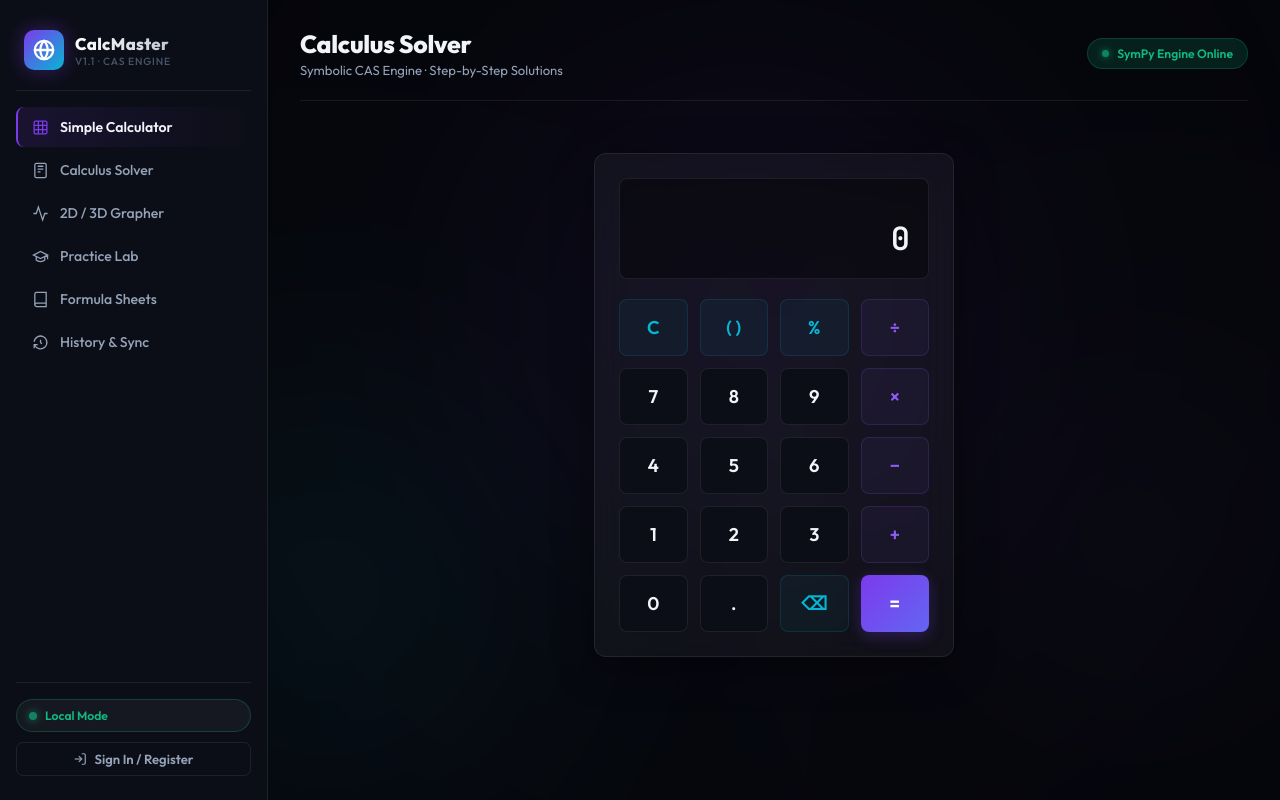
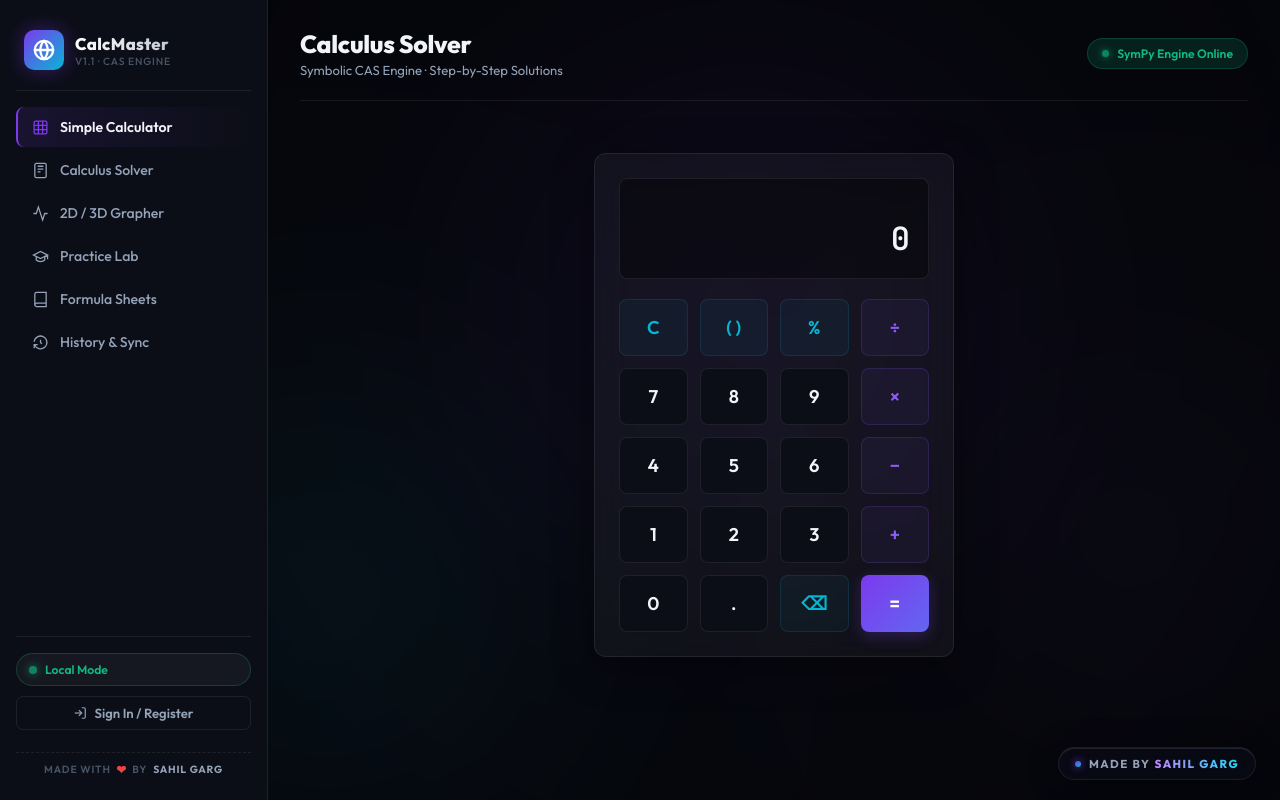
Before and after one commit to cutu28/calculator, a Flask app: page / in a window 1280 px wide. Run offline with Flask 3, Linux system fonts and the light colour scheme; some libraries are stand-ins or nearby versions.

Commit message:
Add premium developer watermarks for Sahil Garg

```diff
--- a/static/css/styles.css
+++ b/static/css/styles.css
@@ -1101,3 +1101,99 @@ input, select, textarea { font-family: inherit; }
 
 /* ── Shared helpers ──────────────────────────────────────────────── */
 .hidden { display: none !important; }
+
+/* ── Developer Watermark ─────────────────────────────────────────── */
+.floating-watermark {
+  position: fixed;
+  bottom: 20px;
+  right: 24px;
+  z-index: 9999;
+  background: rgba(11, 13, 23, 0.6);
+  backdrop-filter: blur(12px) saturate(180%);
+  -webkit-backdrop-filter: blur(12px) saturate(180%);
+  border: 1px solid rgba(255, 255, 255, 0.08);
+  padding: 8px 16px;
+  border-radius: 30px;
+  display: flex;
+  align-items: center;
+  gap: 8px;
+  box-shadow: 0 4px 30px rgba(0, 0, 0, 0.4), inset 0 1px 0 rgba(255, 255, 255, 0.1);
+  transition: all 0.3s cubic-bezier(0.4, 0, 0.2, 1);
+  user-select: none;
+}
+
+.floating-watermark:hover {
+  transform: translateY(-2px) scale(1.02);
+  border-color: rgba(124, 58, 237, 0.4);
+  box-shadow: 0 8px 32px rgba(124, 58, 237, 0.25), inset 0 1px 0 rgba(255, 255, 255, 0.1);
+}
+
+.watermark-dot {
+  width: 6px;
+  height: 6px;
+  background: linear-gradient(135deg, var(--purple) 0%, var(--cyan) 100%);
+  border-radius: 50%;
+  box-shadow: 0 0 8px var(--purple);
+}
+
+.watermark-content {
+  font-size: 0.72rem;
+  font-weight: 700;
+  letter-spacing: 1.5px;
+  text-transform: uppercase;
+  color: var(--text-2);
+  display: inline-flex;
+  align-items: center;
+  gap: 4px;
+}
+
+.watermark-name {
+  background: linear-gradient(90deg, #c084fc 0%, #22d3ee 100%);
+  -webkit-background-clip: text;
+  -webkit-text-fill-color: transparent;
+  background-clip: text;
+  font-weight: 800;
+}
+
+/* Sidebar Watermark */
+.sidebar-watermark {
+  margin-top: 12px;
+  padding: 10px 8px 0;
+  border-top: 1px dashed rgba(255, 255, 255, 0.08);
+  display: flex;
+  align-items: center;
+  justify-content: center;
+  gap: 6px;
+  font-size: 0.65rem;
+  font-weight: 600;
+  letter-spacing: 0.8px;
+  color: var(--text-3);
+  text-transform: uppercase;
+}
+
+.sidebar-watermark-heart {
+  color: var(--red);
+  animation: watermark-heartbeat 1.6s infinite;
+  display: inline-block;
+}
+
+@keyframes watermark-heartbeat {
+  0% { transform: scale(1); }
+  14% { transform: scale(1.15); }
+  28% { transform: scale(1); }
+  42% { transform: scale(1.15); }
+  70% { transform: scale(1); }
+}
+
+.sidebar-watermark-dev {
+  color: var(--text-2);
+  font-weight: 700;
+}
+
+@media (max-width: 600px) {
+  .floating-watermark {
+    bottom: 12px;
+    right: 12px;
+    padding: 6px 12px;
+  }
+}
--- a/templates/index.html
+++ b/templates/index.html
@@ -82,6 +82,12 @@
           <svg width="14" height="14" viewBox="0 0 24 24" fill="none" stroke="currentColor" stroke-width="2"><path d="M15 3h4a2 2 0 0 1 2 2v14a2 2 0 0 1-2 2h-4"/><polyline points="10 17 15 12 10 7"/><line x1="15" y1="12" x2="3" y2="12"/></svg>
           Sign In / Register
         </button>
+        <div class="sidebar-watermark">
+          <span>Made with</span>
+          <span class="sidebar-watermark-heart">❤</span>
+          <span>by</span>
+          <span class="sidebar-watermark-dev">Sahil Garg</span>
+        </div>
       </div>
     </aside>
 
@@ -502,5 +508,14 @@
   <script src="https://cdn.jsdelivr.net/npm/@supabase/supabase-js@2"></script>
   <script src="/static/js/supabase-config.js"></script>
   <script src="/static/js/app.js"></script>
+
+  <!-- Floating Developer Watermark -->
+  <div class="floating-watermark">
+    <div class="watermark-dot"></div>
+    <div class="watermark-content">
+      <span>Made by</span>
+      <span class="watermark-name">Sahil Garg</span>
+    </div>
+  </div>
 </body>
 </html>
```
